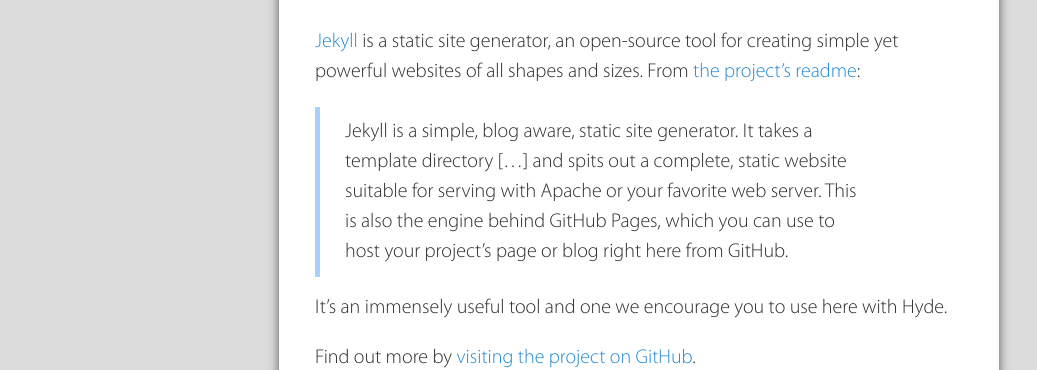
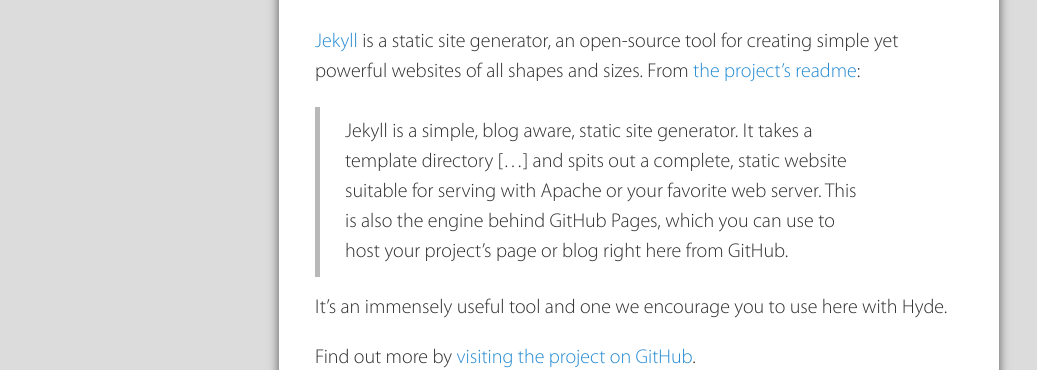
Before and after one commit to zhanghub/duoduoeeee.github.io, a Jekyll site: the page built from _posts/2013-12-31-whats-jekyll.md, in a window 1280 px wide. Shown: the part 279-649 px from the top of the page, without its empty margins (1-1038 px from the left). Built offline with Jekyll 4.4.1, drawn with Linux system fonts in a browser that asks for light colours; Markdown is read by kramdown in place of the engine named in the settings.

Commit message:
css tweaks

```diff
--- a/public/css/poole.css
+++ b/public/css/poole.css
@@ -190,7 +190,7 @@
   padding: .5rem 1rem;
   margin: .8rem 0;
   color: #7a7a7a;
-  border-left: .25rem solid #a4cfff;
+  border-left: .25rem solid #b8b8b8;
 }
 blockquote p:last-child {
   margin-bottom: 0;
```
